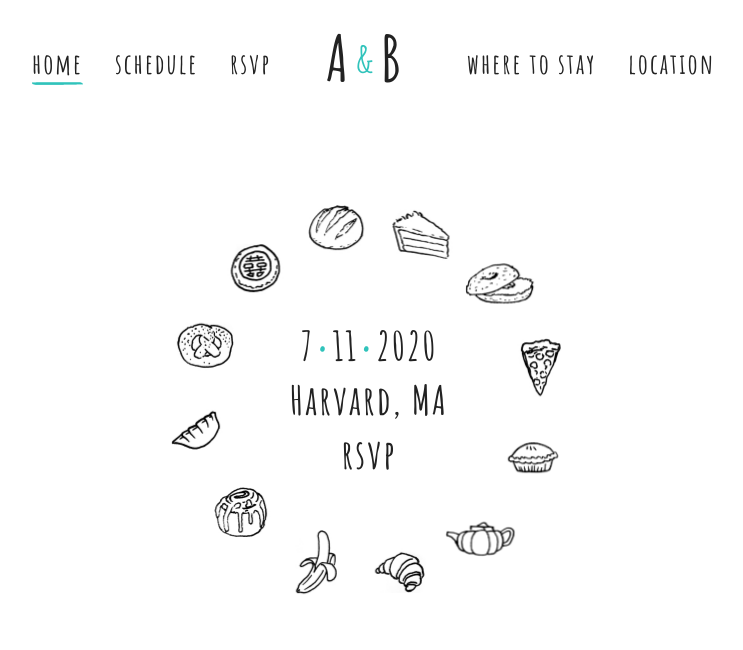
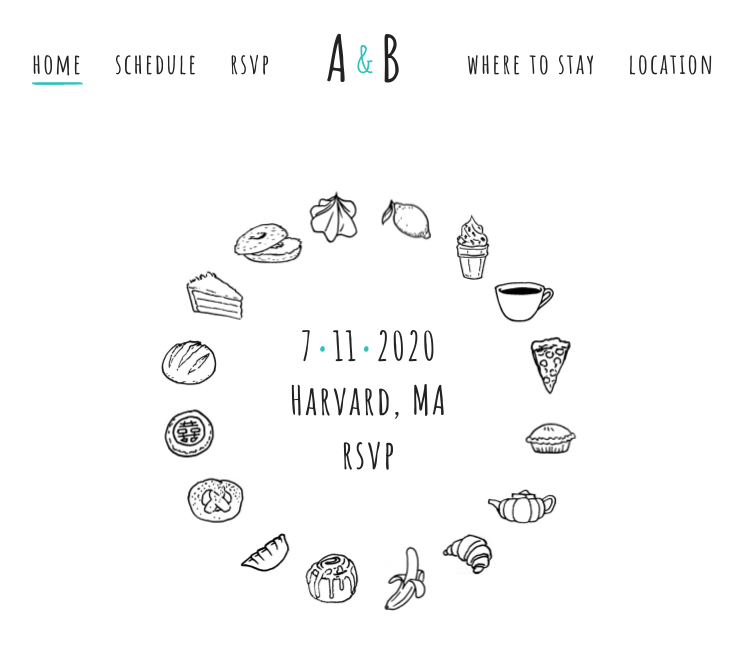
Before and after one commit to andrewfiorillo/andrewandbenna, a PHP site: page /spin.php in a window 1280 px wide. Shown: the top 650 px of the page, without its empty margins (271-1014 px from the left). Run offline with PHP 8.4, Linux system fonts and the light colour scheme.

Commit message:
add the rest of the illustrations

```diff
--- a/assets/style/style.css
+++ b/assets/style/style.css
@@ -445,7 +445,7 @@ label.selector {
   height: 70px;
   margin-top: -35px;
   margin-left: -35px;
-  background-repeat: none;
+  background-repeat: no-repeat;
   background-position: center center;
   background-size: contain;
   border-radius: 100%;
@@ -453,75 +453,99 @@ label.selector {
 }
 
 .illustration:nth-child(1) {
-  top: 0;
+  top: -3%;
   left: 50%;
   background-image: url("/assets/images/icon-pizza.jpg");
 }
 
 .illustration:nth-child(2) {
-  top: 7%;
-  left: 75%;
+  top: 1%;
+  left: 70.5%;
   background-image: url("/assets/images/icon-pie.jpg");
 }
 
 .illustration:nth-child(3) {
-  top: 26%;
-  left: 94%;
+  top: 12.5%;
+  left: 87.1%;
   background-image: url("/assets/images/icon-tea.jpg");
 }
 
 .illustration:nth-child(4) {
-  top: 50%;
-  left: 100%;
+  top: 30%;
+  left: 98.5%;
   background-image: url("/assets/images/icon-croissant.jpg");
 }
 
 .illustration:nth-child(5) {
-  top: 74%;
-  left: 93%;
+  top: 50%;
+  left: 102.5%;
   background-image: url("/assets/images/icon-banana.jpg");
 }
 
 .illustration:nth-child(6) {
-  top: 92%;
-  left: 75%;
+  top: 70%;
+  left: 98.5%;
   background-image: url("/assets/images/icon-bun.jpg");
 }
 
 .illustration:nth-child(7) {
-  top: 100%;
-  left: 50%;
+  top: 87%;
+  left: 88%;
   background-image: url("/assets/images/icon-dumpling.jpg");
 }
 
 .illustration:nth-child(8) {
-  top: 93%;
-  left: 26%;
+  top: 98.5%;
+  left: 70%;
   background-image: url("/assets/images/icon-pretzel.jpg");
 }
 
 .illustration:nth-child(9) {
-  top: 75%;
-  left: 7%;
+  top: 102.5%;
+  left: 50%;
   background-image: url("/assets/images/icon-cookie.jpg");
 }
 
 .illustration:nth-child(10) {
-  top: 50%;
-  left: 0%;
+  top: 98.5%;
+  left: 30%;
   background-image: url("/assets/images/icon-bread.jpg");
 }
 
 .illustration:nth-child(11) {
-  top: 26%;
-  left: 7%;
+  top: 87%;
+  left: 13%;
   background-image: url("/assets/images/icon-cake.jpg");
 }
 
 .illustration:nth-child(12) {
-  top: 7%;
-  left: 25%;
+  top: 70%;
+  left: 1.5%;
   background-image: url("/assets/images/icon-bagel.jpg");
+}
+
+.illustration:nth-child(13) {
+  top: 50%;
+  left: -2.5%;
+  background-image: url("/assets/images/icon-meringue.jpg");
+}
+
+.illustration:nth-child(14) {
+  top: 29.5%;
+  left: 1%;
+  background-image: url("/assets/images/icon-lemon.jpg");
+}
+
+.illustration:nth-child(15) {
+  top: 12.5%;
+  left: 12.5%;
+  background-image: url("/assets/images/icon-cone.jpg");
+}
+
+.illustration:nth-child(16) {
+  top: 1%;
+  left: 30%;
+  background-image: url("/assets/images/icon-coffee.jpg");
 }
 
 .dot {
--- a/assets/style/style.scss
+++ b/assets/style/style.scss
@@ -319,7 +319,7 @@ label.selector {
 	height: 70px;
 	margin-top: -35px;
 	margin-left: -35px;
-	background-repeat: none;
+	background-repeat: no-repeat;
 	background-position: center center;
 	background-size: contain;
 	border-radius: 100%;
@@ -327,75 +327,99 @@ label.selector {
 }
 
 .illustration:nth-child(1) {
-	top: 0;
+	top: -3%;
 	left: 50%;
 	background-image: url("/assets/images/icon-pizza.jpg");
 }
 
 .illustration:nth-child(2) {
-	top: 7%;
-	left: 75%;
+	top: 1%;
+	left: 70.5%;
 	background-image: url("/assets/images/icon-pie.jpg");
 }
 
 .illustration:nth-child(3) {
-	top: 26%;
-	left: 94%;
+	top: 12.5%;
+	left: 87.1%;
 	background-image: url("/assets/images/icon-tea.jpg");
 }
 
 .illustration:nth-child(4) {
-	top: 50%;
-	left: 100%;
+	top: 30%;
+	left: 98.5%;
 	background-image: url("/assets/images/icon-croissant.jpg");
 }
 
 .illustration:nth-child(5) {
-	top: 74%;
-	left: 93%;
+	top: 50%;
+	left: 102.5%;
 	background-image: url("/assets/images/icon-banana.jpg");
 }
 
 .illustration:nth-child(6) {
-	top: 92%;
-	left: 75%;
+	top: 70%;
+	left: 98.5%;
 	background-image: url("/assets/images/icon-bun.jpg");
 }
 
 .illustration:nth-child(7) {
-	top: 100%;
-	left: 50%;
+	top: 87%;
+	left: 88%;
 	background-image: url("/assets/images/icon-dumpling.jpg");
 }
 
 .illustration:nth-child(8) {
-	top: 93%;
-	left: 26%;
+	top: 98.5%;
+	left: 70%;
 	background-image: url("/assets/images/icon-pretzel.jpg");
 }
 
 .illustration:nth-child(9) {
-	top: 75%;
-	left: 7%;
+	top: 102.5%;
+	left: 50%;
 	background-image: url("/assets/images/icon-cookie.jpg");
 }
 
 .illustration:nth-child(10) {
-	top: 50%;
-	left: 0%;
+	top: 98.5%;
+	left: 30%;
 	background-image: url("/assets/images/icon-bread.jpg");
 }
 
 .illustration:nth-child(11) {
-	top: 26%;
-	left: 7%;
+	top: 87%;
+	left: 13%;
 	background-image: url("/assets/images/icon-cake.jpg");
 }
 
 .illustration:nth-child(12) {
-	top: 7%;
-	left: 25%;
+	top: 70%;
+	left: 1.5%;
 	background-image: url("/assets/images/icon-bagel.jpg");
+}
+
+.illustration:nth-child(13) {
+	top: 50%;
+	left: -2.5%;
+	background-image: url("/assets/images/icon-meringue.jpg");
+}
+
+.illustration:nth-child(14) {
+	top: 29.5%;
+	left: 1%;
+	background-image: url("/assets/images/icon-lemon.jpg");
+}
+
+.illustration:nth-child(15) {
+	top: 12.5%;
+	left: 12.5%;
+	background-image: url("/assets/images/icon-cone.jpg");
+}
+
+.illustration:nth-child(16) {
+	top: 1%;
+	left: 30%;
+	background-image: url("/assets/images/icon-coffee.jpg");
 }
 
 .dot {
--- a/spin.php
+++ b/spin.php
@@ -13,6 +13,10 @@
 
 	<div class="illustration-wrapper">
 		<div class="illustrations">
+			<div class="illustration"></div>
+			<div class="illustration"></div>
+			<div class="illustration"></div>
+			<div class="illustration"></div>
 			<div class="illustration"></div>
 			<div class="illustration"></div>
 			<div class="illustration"></div>
```
Also changed, not shown: 1 other file.
